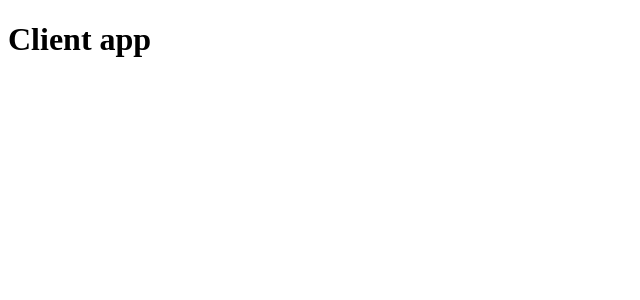
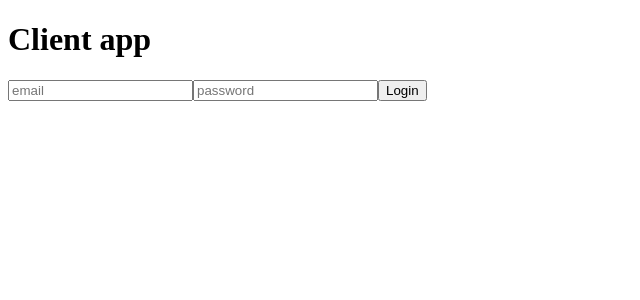
Before and after one commit to wZacky/movies-catalog-frontend, a React (Vite) app: page / in a window 1280 px wide. Shown: the top 300 px of the page, without its empty margins (0-640 px from the left). Built offline with nearby package versions, Linux system fonts and the light colour scheme.

Commit message:
feat(components): login

```diff
--- a/src/App.jsx
+++ b/src/App.jsx
@@ -1,12 +1,16 @@
 import { useState } from 'react'
 import './App.css'
+import Login from './components/Login'
 
 function App() {
   const [count, setCount] = useState(0)
 
   return (
     <div className="App">
-      <h1>Client app</h1>
+      <>
+        <h1>Client app</h1>
+        <Login />
+      </>
     </div>
   )
 }
--- /dev/null
+++ b/src/components/Login.jsx
@@ -0,0 +1,51 @@
+import { gql, useLazyQuery } from '@apollo/client';
+import React, { useState } from 'react'
+
+const LOGIN_QUERY = gql`
+  query Login ($email: String!, $password: String!) {
+    login(email: $email, password: $password)
+  }
+`;
+
+function Login() {
+  const [email, setEmail] = useState('');
+  const [password, setPassword] = useState('');
+  const [loginQ, {loading, error, data}] = useLazyQuery(LOGIN_QUERY, {
+    onCompleted: (data) => console.log('DATA:', data)
+  });
+
+  const handleSubmit = (e) => {
+    e.preventDefault();
+    console.log(email);
+    console.log(password);
+    loginQ({variables: {email, password,}});
+
+    if (!loading) {
+      console.log('aun no se procesa');
+    }
+  }
+
+  if (loading) {
+    console.log('cargando');
+  }
+
+  if (error) {
+    console.log('EROR:', error);
+  }
+
+  //console.log(data);
+  return (
+    <div>
+      <form onSubmit={handleSubmit}>
+        <input onChange={e => setEmail(e.target.value)} type="text" placeholder='email' />
+        <input onChange={e => setPassword(e.target.value)} type="text" placeholder='password' />
+
+        <button>Login</button>
+      </form>
+
+      <p>{data?.login}</p>
+    </div>
+  )
+}
+
+export default Login
--- a/src/main.jsx
+++ b/src/main.jsx
@@ -1,10 +1,19 @@
 import React from 'react'
 import ReactDOM from 'react-dom/client'
+import { ApolloClient, InMemoryCache, ApolloProvider } from '@apollo/client'
 import App from './App'
 import './index.css'
 
+const client = new ApolloClient({
+  uri: 'http://127.0.0.1:4000/graphql',
+  cache: new InMemoryCache(),
+  connectToDevTools: true
+});
+
 ReactDOM.createRoot(document.getElementById('root')).render(
-  <React.StrictMode>
-    <App />
-  </React.StrictMode>
+//  <React.StrictMode>
+    <ApolloProvider client={client}>
+      <App />
+    </ApolloProvider>
+//  </React.StrictMode>
 )
```
Also changed, not shown: src/components/Home.jsx (added, +9 -0 lines).
